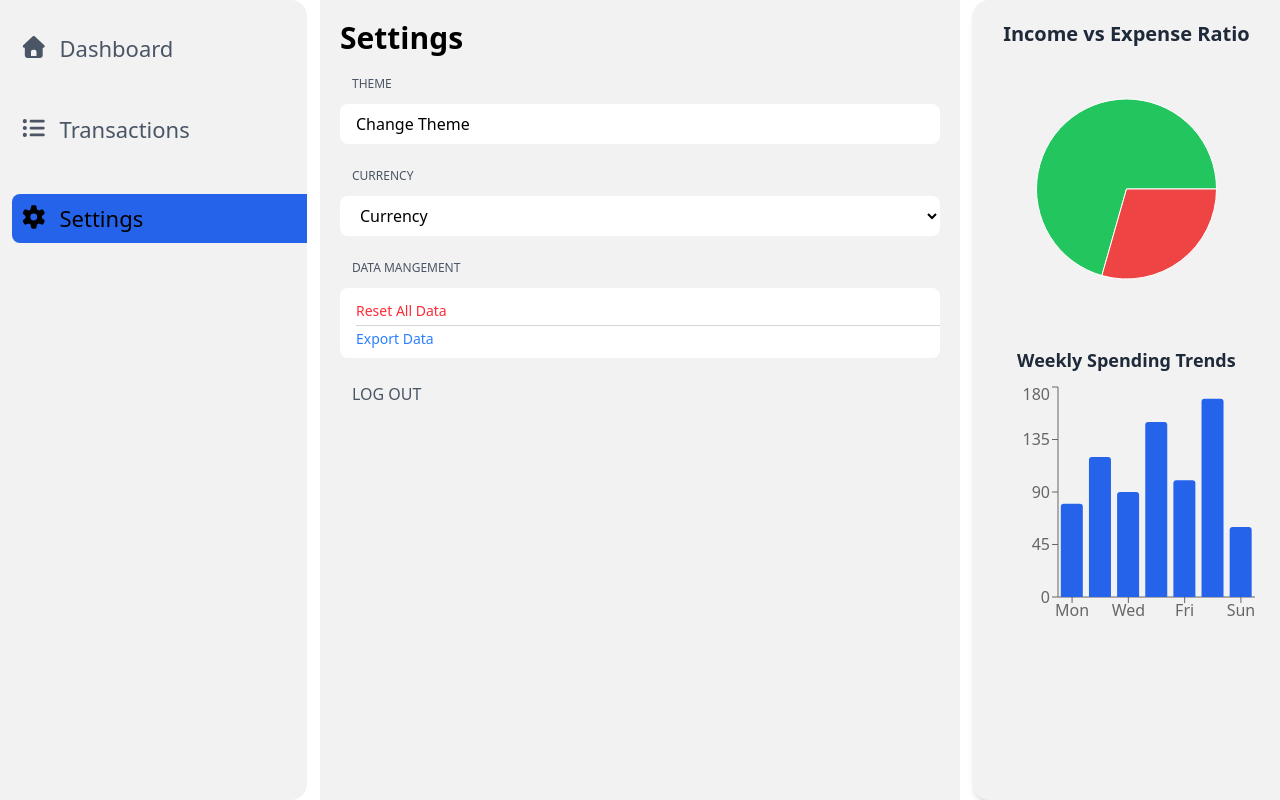
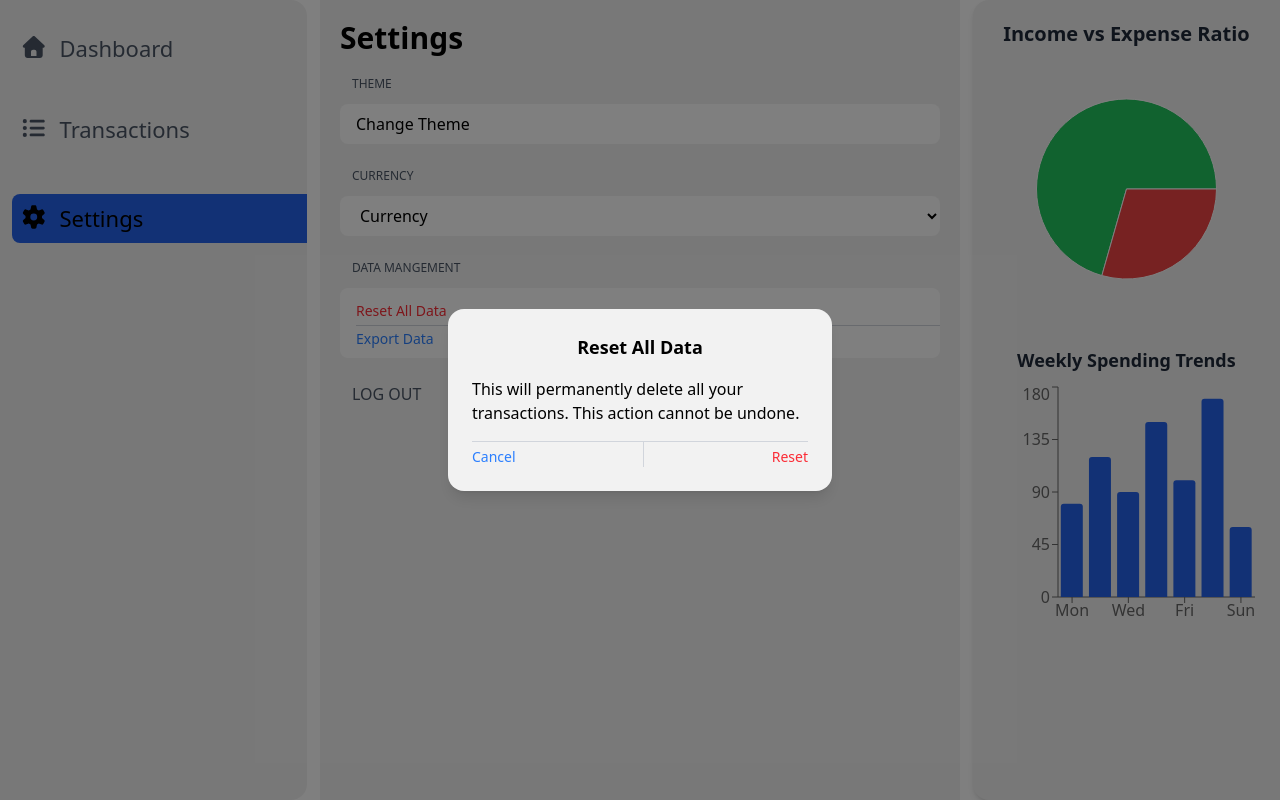
Before and after one commit to Just-Tara/expense-tracker, a React (Vite) app: page /settings in a window 1280 px wide. Both pictures are taken after a click on the button "Reset All Data". Built offline with nearby package versions, Linux system fonts and the light colour scheme.

Commit message:
Created the API folder and worked on the data mangement

```diff
--- a/package.json
+++ b/package.json
@@ -14,6 +14,8 @@
     "@fortawesome/free-brands-svg-icons": "^7.1.0",
     "@fortawesome/free-solid-svg-icons": "^7.0.1",
     "@fortawesome/react-fontawesome": "^3.0.2",
+    "axios": "^1.12.2",
+    "file-saver": "^2.0.5",
     "lucide-react": "^0.544.0",
     "react": "^19.1.1",
     "react-dom": "^19.1.1",
--- a/src/App.jsx
+++ b/src/App.jsx
@@ -1,7 +1,7 @@
 import { Routes, Route, useLocation, Navigate } from "react-router-dom";
 import NavBar from "./Component/NavBar";
 import Dashboard from "./Pages/Dashboard";
-import TransactionPage from "./TransactionPage";
+import TransactionPage from "./Pages/TransactionPage";
 import Settings from "./Pages/Settings";
 import AddTransaction from "./Pages/AddTransaction";
 import FullTransaction from "./Pages/FullTransaction";
--- a/src/Pages/Settings.jsx
+++ b/src/Pages/Settings.jsx
@@ -4,8 +4,9 @@ import { ThemeContext } from "../Context/ThemeContext.jsx";
 export default function Settings() {
   const { theme, setTheme } = useContext(ThemeContext);
   const [open, setOpen] = useState(false);
+  const [isOpen, setIsOpen] = useState(false)
 
-  console.log("Current theme:", theme)
+
 
   return (
     <div className="p-5 h-screen lg:w-[50%] lg: mx-auto bg-[#f2f2f2] dark:bg-gray-900 dark:text-white">
@@ -61,7 +62,34 @@ export default function Settings() {
          <p className="uppercase pl-3 mb-3  text-xs text-gray-600 dark:text-gray-300">Data Mangement</p>
          <div  className="cursor-pointer pl-4 bg-white py-2 rounded-lg mb-6 dark:border-gray-200  dark:bg-gray-800 flex flex-col">
           <div className="border-b w-full border-gray-300 ">
-             <button className="float-left text-[14px] cursor-pointer text-red-500 dark:text-[#ff5252] py-1">Reset All Data</button>
+            <button onClick={() => setIsOpen(true)}  className="float-left text-[14px] cursor-pointer text-red-500 dark:text-[#ff5252] py-1">Reset All Data</button>
+             {isOpen && (
+        <div className="fixed inset-0 bg-black/50  flex items-center justify-center">
+          <div className="bg-[#f2f2f2] dark:bg-gray-800 p-6  rounded-2xl shadow-lg w-[80%] max-w-sm">
+            <h2 className="text-lg font-bold mb-4 text-center">
+              Reset All Data
+            </h2>
+              <p>This will permanently delete all your transactions. This action cannot be undone.</p>
+            <div className="flex justify-between border-t border-gray-300 dark:border-gray-600 mt-4 ">
+                <button
+                  onClick={() => setIsOpen(false)}
+                  className="text-blue-500 text-[14px] cursor-pointer mt-1">
+                  Cancel
+                </button>
+                <p className="border-gray-300 dark:border-gray-600  border-r"></p>
+
+                <button
+                  onClick={() => setIsOpen(false)}
+                  className="text-red-500 dark:text-[#ff5252] text-[14px] cursor-pointer mt-1">
+                  Reset
+                </button>
+
+            </div>
+
+          </div>
+        </div>
+      )}
+
           </div>
          <div>
         <button className="text-blue-500 text-[14px] cursor-pointer ">Export Data</button>
--- a/src/Pages/TransactionPage.jsx
+++ b/src/Pages/TransactionPage.jsx
@@ -3,7 +3,7 @@ import {Plus} from "lucide-react"
 import { useNavigate } from "react-router-dom";
 import { FontAwesomeIcon } from '@fortawesome/react-fontawesome';
 import { faMagnifyingGlass } from "@fortawesome/free-solid-svg-icons";
-import { useTransactions } from "./Context/TransactionContext";
+import { useTransactions } from "../Context/TransactionContext";
 
 function TransactionPage() {
     const navigate = useNavigate()
--- /dev/null
+++ b/src/api/client.js
@@ -0,0 +1 @@
+import axios from "axios"
```
Also changed, not shown: src/api/auth.js (added), src/api/data.js (added), src/api/index.js (added), src/api/settings.js (added), src/api/transactions.js (added), src/api/user.js (added), 1 other file (tests, documents, lock files or other folders).
